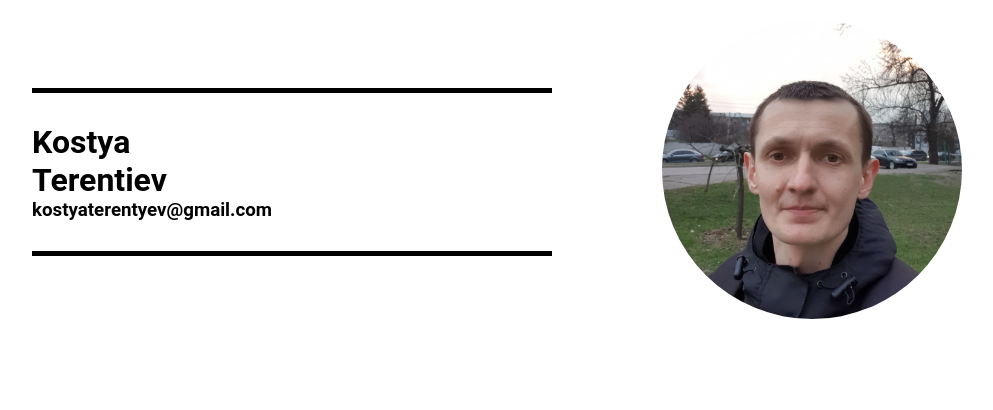
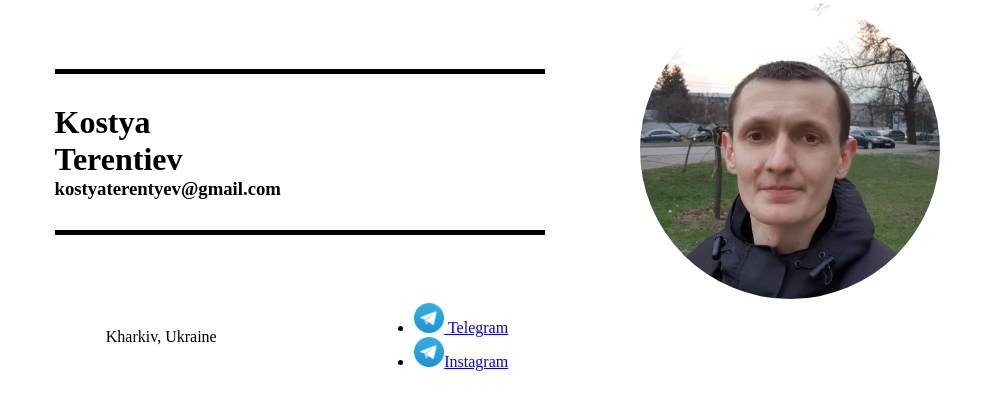
Before and after one commit to Kostya-CodeCamp/rsschool-cv, a plain HTML site: page index.html in a window 1280 px wide. Shown: the whole page, without its empty margins (143-1136 px from the left). Drawn offline with Linux system fonts and the light colour scheme.

Commit message:
feat:add contacts section

```diff
--- a/index.html
+++ b/index.html
@@ -21,5 +21,22 @@
             </div>
         </div>
     </header>
+    <div class="main">
+        <div class="container">
+            <section class="contacts">
+                <div class="contacts__wrapper">
+                    <div class="contacts__location">
+                        Kharkiv, Ukraine
+                    </div>
+                    <div class="contacts__contact-list">
+                        <ul>
+                            <li><a href="https://telegram.me/sveghXsvetel"><img src="img/Telegram_logo.svg.webp" alt="telegram" class="contacts-item"> Telegram</a></li>
+                            <li><a href="https://instagram.com/terentyev_jr"><img src="img/Telegram_logo.svg.webp" alt="instagram" class="contacts-item">Instagram</a></li>
+                        </ul>
+                    </div>
+                </div>
+            </section>
+        </div>
+    </div>
 </body>
 </html>
--- a/style.css
+++ b/style.css
@@ -8,12 +8,11 @@
 * {
     padding: 0;
     margin: 0;
-    font-family: Roboto;
 }
 
 .container {
-    max-width: 1040px;
-    padding: 20px;
+    max-width: 980px;
+    padding: 0 20px;
     margin: 0 auto;
 }
 
@@ -44,3 +43,15 @@
     width: 100%;
     border-radius: 100%;
 }
+
+.contacts__wrapper {
+    display: flex;
+    align-items: center;
+    max-width: 600px;
+    justify-content: space-around;
+}
+
+.contacts-item {
+    width: 30px;
+    vertical-align: center;
+}
```
Also changed, not shown: img/Telegram_logo.svg.webp (added).
